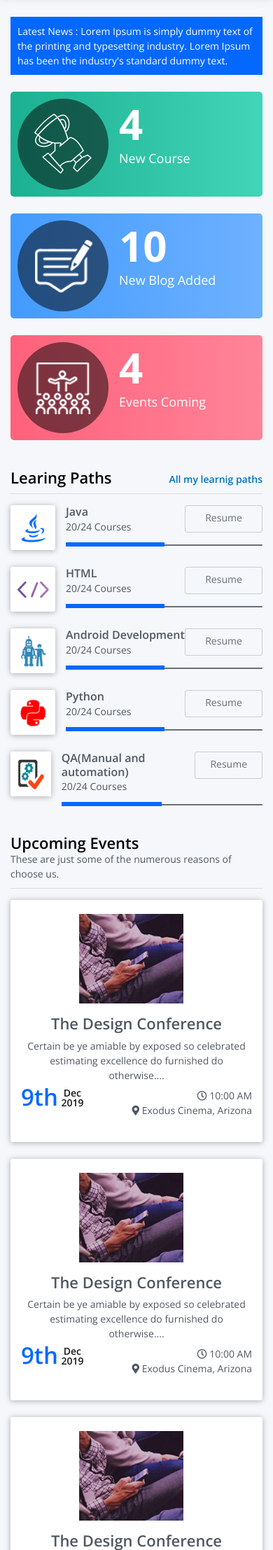
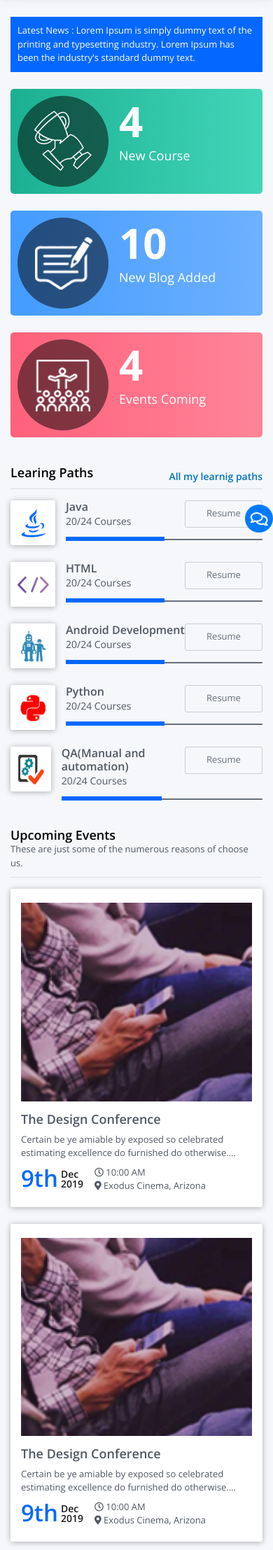
Before and after one commit to dushyantdk/mindclouds, a PHP site: page /index.php in a window 390 px wide. Shown: the part 83-2298 px from the top of the page at 70% size. Run offline with PHP 8.4, Linux system fonts and the light colour scheme; some libraries are stand-ins or nearby versions.

Commit message:
Add files via upload

```diff
--- a/css/custom.css
+++ b/css/custom.css
@@ -273,9 +273,10 @@ border-bottom: 2px solid#0468ff;
     margin: 0;
 }
 
+
 .outline-btn {
     border: 1px solid rgba(111,104,122,0.3);
-    width: 111px;
+    min-width: 111px;
     height: 39px;
     border-radius: 3px;
     line-height: 34px;
@@ -622,27 +634,77 @@ padding: 30px 0;
 /*********************************    DETAIL PAGE END     *******************************************/
 
 
-
+.filter ul li li a:hover {
+    color:
+    #0073be;
+}
+.feedback-icon {
+    position: fixed;
+    bottom: 0;
+    right: 0;
+    width: 40px;
+    height: 40px;
+    background: #007bff;
+color:#fff;
+    font-size: 22px;
+    border-radius: 50%;
+    text-align: center;
+    line-height: 40px;
+}
 
 @media screen and (max-width: 670px) {
+    body{
+        font-size: 13px;
+    }
+
+    h1,h2,h3,h4,h5{
+        font-weight: 600;
+    }
+
+    h2{
+        font-size: 18px;
+    }
+
+    h3{
+        font-size: 16px;
+    }
 .navbar-expand-lg .navbar-nav {
     align-items: initial;
 }
 .upcoming-events .d-flex{
 	display: block !important;
-	text-align: center;
 }
-.block-img {
-    margin: 0 0 15px;
+
+.block-img.blog-img {
+    margin: 0 10px 0 0;
+}
+
+.right-section-list .time {
+    text-align: left;
+}
+
+.date {
+    float: left;
+    margin: 5px 0 0;
 }
 
 .time {
-    text-align: right;
-    margin: 0 0 15px;
+    text-align: left;
+    margin: 0 0 0 15px;
+    float: left;
+}
+
+.blog-list-content .time {
+    margin: 5px 0 0 0;
 }
 
 .block-img.event-img {
-    margin: 0 15px 15px 0;
+    margin: 0 0 15px 0;
+    width: 100%;
+}
+
+.block-img.event-img img{
+    width: 100%;
 }
 
 .event-list-content .venue{
```
Also changed, not shown: other parts of css/custom.css (+34 -1 lines).
